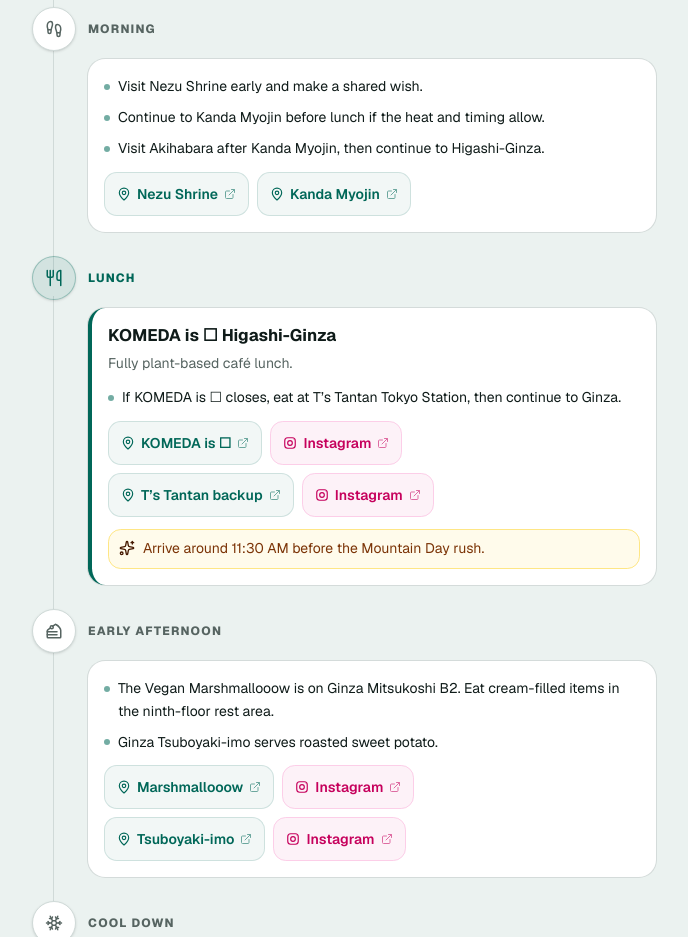
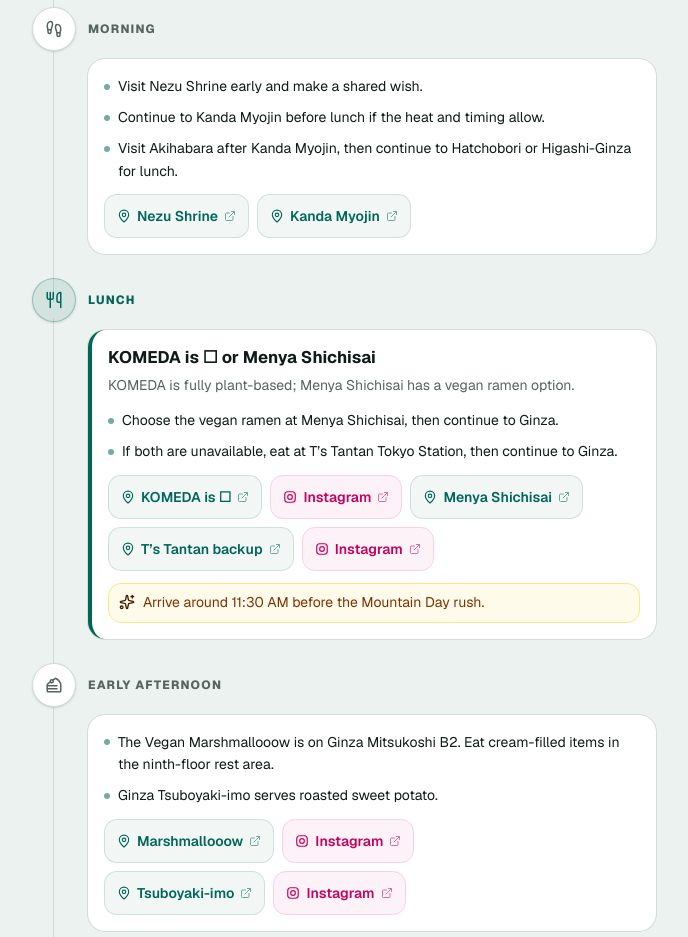
Before and after one commit to pepitovsevilla/pb-travels, a Next.js app: page /2026/tokyo in a window 1280 px wide. Shown: the part 10100-11037 px from the top of the page, without its empty margins (296-984 px from the left). Built offline with nearby package versions, Linux system fonts and the light colour scheme.

Commit message:
Add Menya Shichisai lunch option

```diff
--- a/src/data/tokyo.ts
+++ b/src/data/tokyo.ts
@@ -521,7 +521,10 @@
     shortDate: "Aug 11",
     subtitle: "Mountain Day: Nezu, Akihabara, and Ginza",
     area: "Nezu · Akihabara · Ginza",
-    lunch: [maps("KOMEDA is ☐", "KOMEDA is Higashi Ginza")],
+    lunch: [
+      maps("KOMEDA is ☐", "KOMEDA is Higashi Ginza"),
+      maps("Menya Shichisai", "Menya Shichisai Hatchobori"),
+    ],
     dinner: [maps("2foods Ginza Loft", "2foods Ginza Loft")],
     dessert: [
       maps("Marshmallooow", "The Vegan Marshmallooow Ginza"),
@@ -541,7 +544,7 @@
         bullets: [
           "Visit Nezu Shrine early and make a shared wish.",
           "Continue to Kanda Myojin before lunch if the heat and timing allow.",
-          "Visit Akihabara after Kanda Myojin, then continue to Higashi-Ginza.",
+          "Visit Akihabara after Kanda Myojin, then continue to Hatchobori or Higashi-Ginza for lunch.",
         ],
         links: [
           maps("Nezu Shrine", "Nezu Shrine"),
@@ -552,14 +555,16 @@
         label: "Lunch",
         icon: "meal",
         tone: "meal",
-        title: "KOMEDA is ☐ Higashi-Ginza",
-        description: "Fully plant-based café lunch.",
+        title: "KOMEDA is ☐ or Menya Shichisai",
+        description: "KOMEDA is fully plant-based; Menya Shichisai has a vegan ramen option.",
         callout: "Arrive around 11:30 AM before the Mountain Day rush.",
         bullets: [
-          "If KOMEDA is ☐ closes, eat at T’s Tantan Tokyo Station, then continue to Ginza.",
+          "Choose the vegan ramen at Menya Shichisai, then continue to Ginza.",
+          "If both are unavailable, eat at T’s Tantan Tokyo Station, then continue to Ginza.",
         ],
         links: [
           maps("KOMEDA is ☐", "KOMEDA is Higashi Ginza"),
+          maps("Menya Shichisai", "Menya Shichisai Hatchobori"),
           maps("T’s Tantan backup", "T's Tantan Tokyo Station"),
         ],
       },
```
